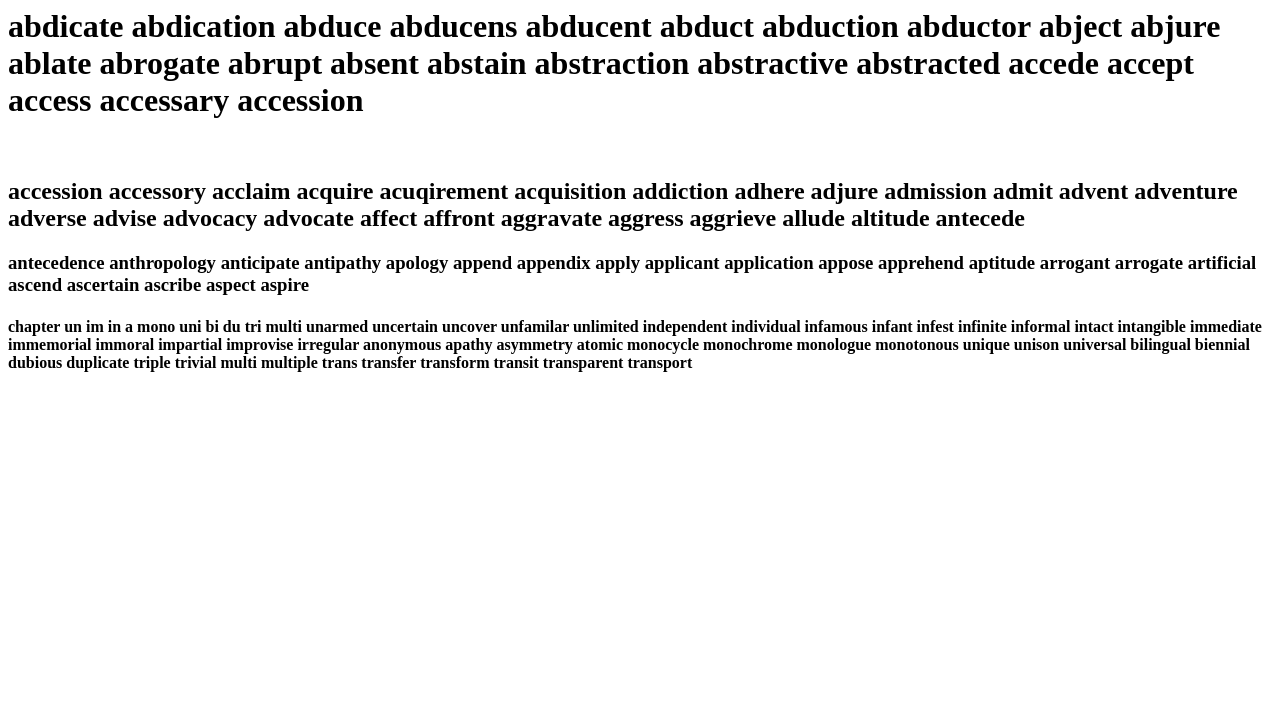
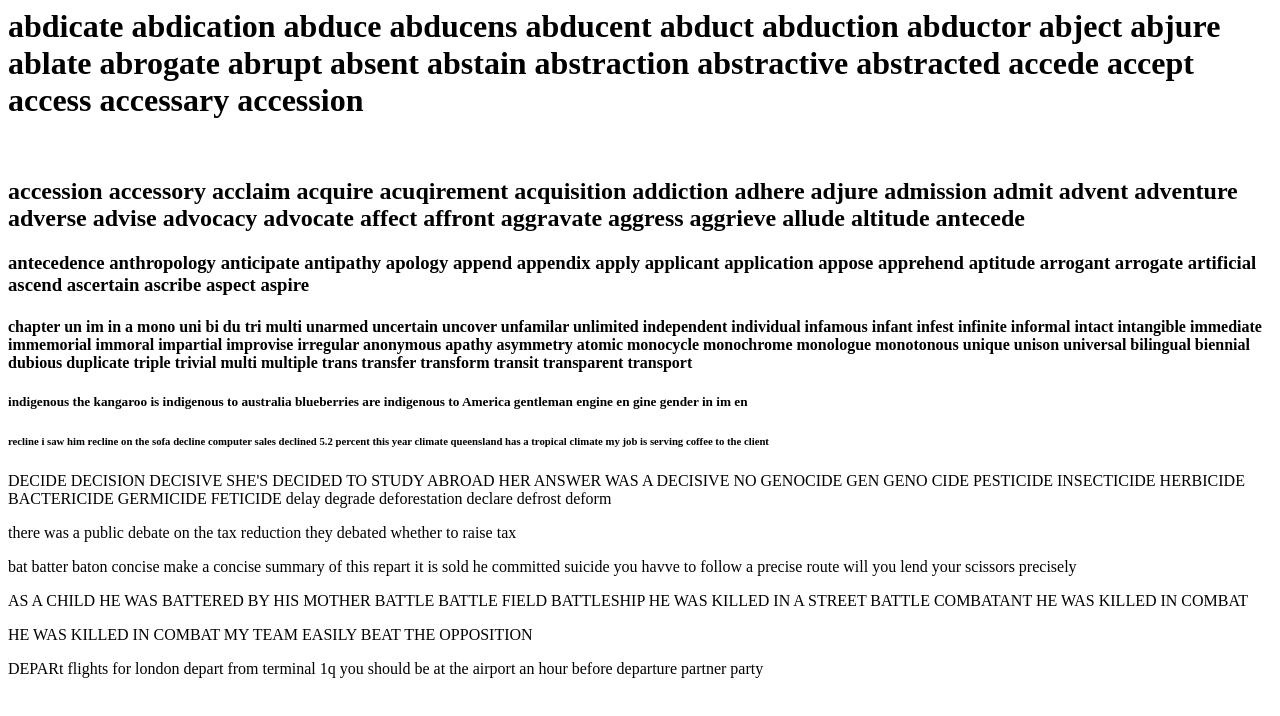
Before and after one commit to pann710/20210816, a plain HTML site: page index.html in a window 1280 px wide. Drawn offline with Linux system fonts and the light colour scheme.

Commit message:
Update index.html

```diff
--- a/index.html
+++ b/index.html
@@ -9,5 +9,25 @@
 
 <h3>antecedence anthropology anticipate antipathy apology  append appendix apply applicant application appose apprehend aptitude arrogant arrogate artificial ascend ascertain ascribe aspect aspire  </h3>
   <h4>chapter un im in a  mono uni bi du tri multi unarmed uncertain  uncover unfamilar unlimited independent individual infamous infant infest infinite informal intact intangible immediate immemorial immoral impartial improvise irregular anonymous apathy asymmetry atomic monocycle monochrome monologue monotonous unique unison universal bilingual biennial dubious duplicate triple trivial multi multiple trans transfer transform transit transparent  transport</h4>
-</body>
+  <h5>indigenous the kangaroo is indigenous to australia blueberries are indigenous to America gentleman engine en gine gender in im en </h5>
+  <h6>recline i saw him recline on the sofa decline computer sales declined 5.2 percent this year climate queensland has a tropical climate my job is serving coffee to the client </h6>
+  <h7>DECIDE DECISION DECISIVE SHE'S DECIDED TO STUDY ABROAD HER ANSWER WAS A DECISIVE NO GENOCIDE GEN GENO CIDE PESTICIDE INSECTICIDE HERBICIDE BACTERICIDE GERMICIDE FETICIDE</h7>
+  <h8>delay  degrade deforestation declare defrost deform</h8>
+  <p>there was a public debate on the tax reduction they debated whether to raise tax</p>
+    <p>bat batter baton concise make a concise summary of this repart it is sold he committed suicide you havve to follow a precise route will you lend your scissors precisely </p>
+
+    <p>AS A CHILD HE WAS BATTERED BY HIS MOTHER BATTLE BATTLE FIELD BATTLESHIP HE WAS KILLED IN A STREET BATTLE COMBATANT HE WAS KILLED IN COMBAT</p>
+
+    <p>HE WAS KILLED IN COMBAT MY TEAM EASILY BEAT THE OPPOSITION </p>
+
+    <p>DEPARt flights for london depart from terminal 1q you should be at the airport an hour before departure partner party </p>
+
+    <p></p>
+
+    <p></p>
+
+    <p></p>
+
+
+  </body>
 </html>
```
